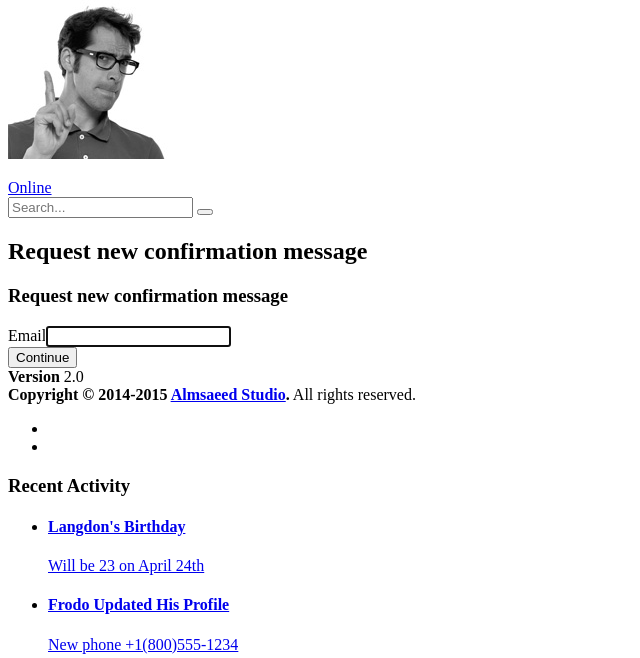
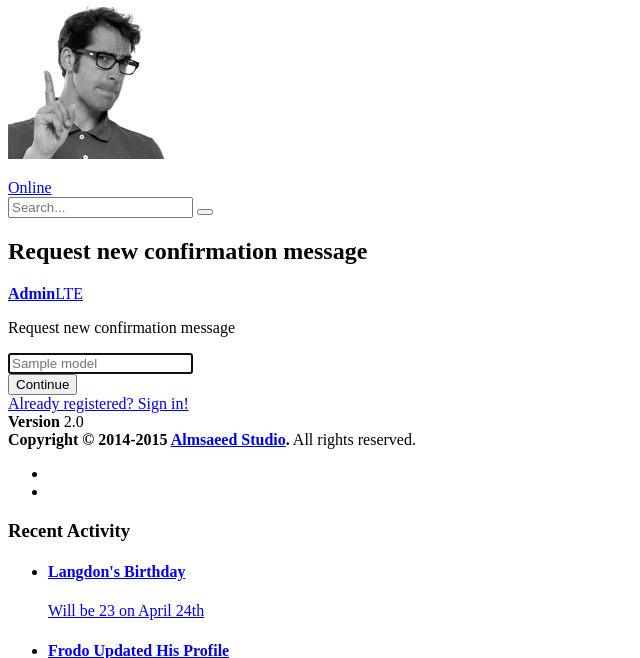
Before and after one commit to bugaydima/project.loc, a Yii app: template backend/views/user/registration/resend.php in a window 1280 px wide. Shown: the part 2289-2947 px from the top of the page, without its empty margins (0-640 px from the left). Run offline with PHP 8.4 and a stand-in for Yii, Linux system fonts and the light colour scheme; the template is opened without the code that fills it: most values are stand-ins (such as "Sample title", 1, 10 or a date in 2020); form fields are guessed from the names that the template uses; data that the repository does not hold is empty; some libraries are stand-ins or nearby versions.

Commit message:
переопределил views для user request/reset/resend

```diff
--- a/backend/config/main.php
+++ b/backend/config/main.php
@@ -19,6 +19,7 @@ return [
             'controllerMap' => [
                 'registration' => 'app\controllers\user\RegistrationController',
                 'security' => 'app\controllers\user\SecurityController',
+                'recovery' => 'app\controllers\user\RecoveryController',
             ],
             'admins' => ['admin'],
             'adminPermission' =>'admin',
--- a/backend/views/user/registration/resend.php
+++ b/backend/views/user/registration/resend.php
@@ -10,7 +10,7 @@
  */
 
 use yii\helpers\Html;
-use yii\widgets\ActiveForm;
+use yii\bootstrap\ActiveForm;
 
 /**
  * @var yii\web\View $this
@@ -19,26 +19,34 @@ use yii\widgets\ActiveForm;
 
 $this->title = Yii::t('user', 'Request new confirmation message');
 $this->params['breadcrumbs'][] = $this->title;
+$fieldOptions = [
+    'options' => ['class' => 'form-group has-feedback'],
+    'inputTemplate' => "{input}<span class='glyphicon glyphicon-envelope form-control-feedback'></span>"
+];
 ?>
-<div class="row">
-    <div class="col-md-4 col-md-offset-4 col-sm-6 col-sm-offset-3">
-        <div class="panel panel-default">
-            <div class="panel-heading">
-                <h3 class="panel-title"><?= Html::encode($this->title) ?></h3>
-            </div>
-            <div class="panel-body">
+<div class="register-box">
+    <div class="register-logo">
+        <a href="#"><b>Admin</b>LTE</a>
+    </div>
+    <div class="register-box-body">
+        <p class="login-box-msg"><?= Html::encode($this->title) ?></p>
+        <div class="panel-body">
                 <?php $form = ActiveForm::begin([
                     'id' => 'resend-form',
                     'enableAjaxValidation' => true,
                     'enableClientValidation' => false,
                 ]); ?>
 
-                <?= $form->field($model, 'email')->textInput(['autofocus' => true]) ?>
+            <?= $form->field($model, 'email', $fieldOptions)
+                     ->label(false)
+                     ->textInput(['autofocus' => true, 'placeholder' => $model->getAttributeLabel('email')]) ?>
 
                 <?= Html::submitButton(Yii::t('user', 'Continue'), ['class' => 'btn btn-primary btn-block']) ?><br>
 
                 <?php ActiveForm::end(); ?>
-            </div>
+        </div>
+        <div class="social-auth-links text-center">
+            <?= Html::a(Yii::t('user', 'Already registered? Sign in!'), ['/user/security/login']) ?>
         </div>
     </div>
 </div>
```
Also changed, not shown: backend/controllers/user/RecoveryController.php (added, +17 -0 lines), backend/views/user/recovery/request.php (+17 -10 lines), backend/views/user/recovery/reset.php (+16 -10 lines).
